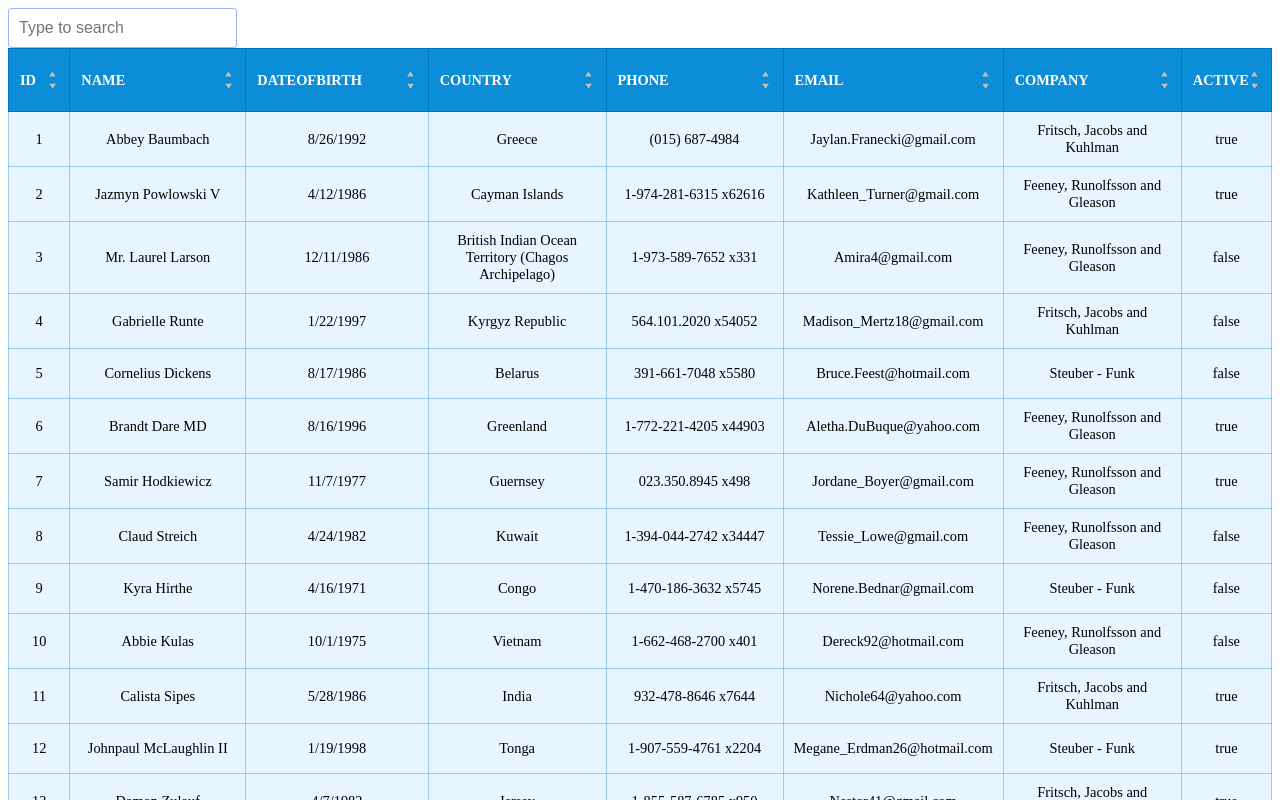
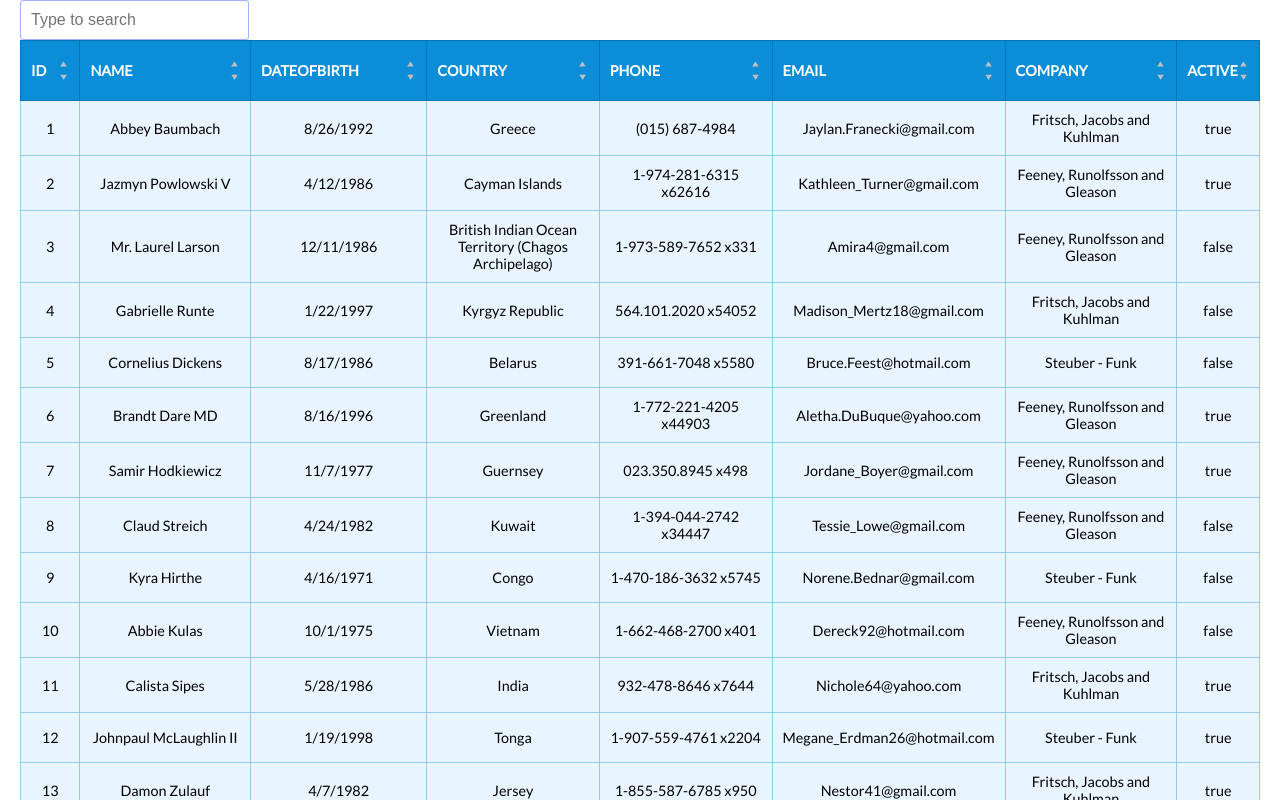
Before and after one commit to melk0sha/data-grid, a React (Create React App) app: page / in a window 1280 px wide. Shown: the top 800 px of the page. Built offline with nearby package versions, Linux system fonts and the light colour scheme.

Commit message:
feat: add fonts, widget wrapper styles and update common styles

```diff
--- /dev/null
+++ b/src/assets/styles/fonts.scss
@@ -0,0 +1 @@
+@import url("https://fonts.googleapis.com/css?family=Lato&display=swap");
--- a/src/assets/styles/index.scss
+++ b/src/assets/styles/index.scss
@@ -0,0 +1,14 @@
+@import "./fonts.scss";
+@import "./widgets.scss";
+
+* {
+  padding: 0;
+  margin: 0;
+  box-sizing: border-box;
+  text-decoration: none;
+}
+
+#root {
+  padding: 0 20px;
+  font-family: "Lato", sans-serif;
+}
--- /dev/null
+++ b/src/assets/styles/widgets.scss
@@ -0,0 +1,5 @@
+.widgets {
+  display: flex;
+  justify-content: space-between;
+  padding: 20px;
+}
```
